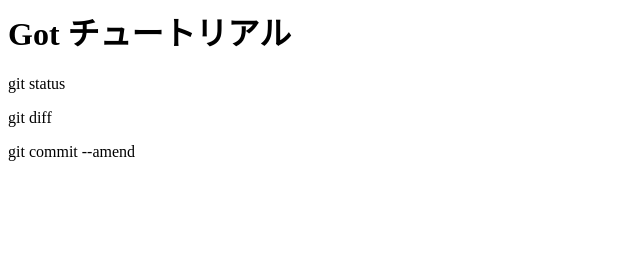
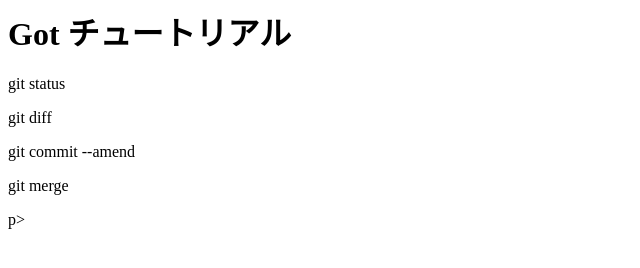
Before and after one commit to sumichihi/git_tutorial, a plain HTML site: page index.html in a window 1280 px wide. Shown: the full height of the page, 0-640 px from the left. Drawn offline with Linux system fonts and the light colour scheme.

Commit message:
Update index.html
added git merge

```diff
--- a/index.html
+++ b/index.html
@@ -2,3 +2,4 @@
 <p>git status</p>
 <p>git diff</p>
 <p>git commit --amend</p>
+<p>git merge</p>p>
```
